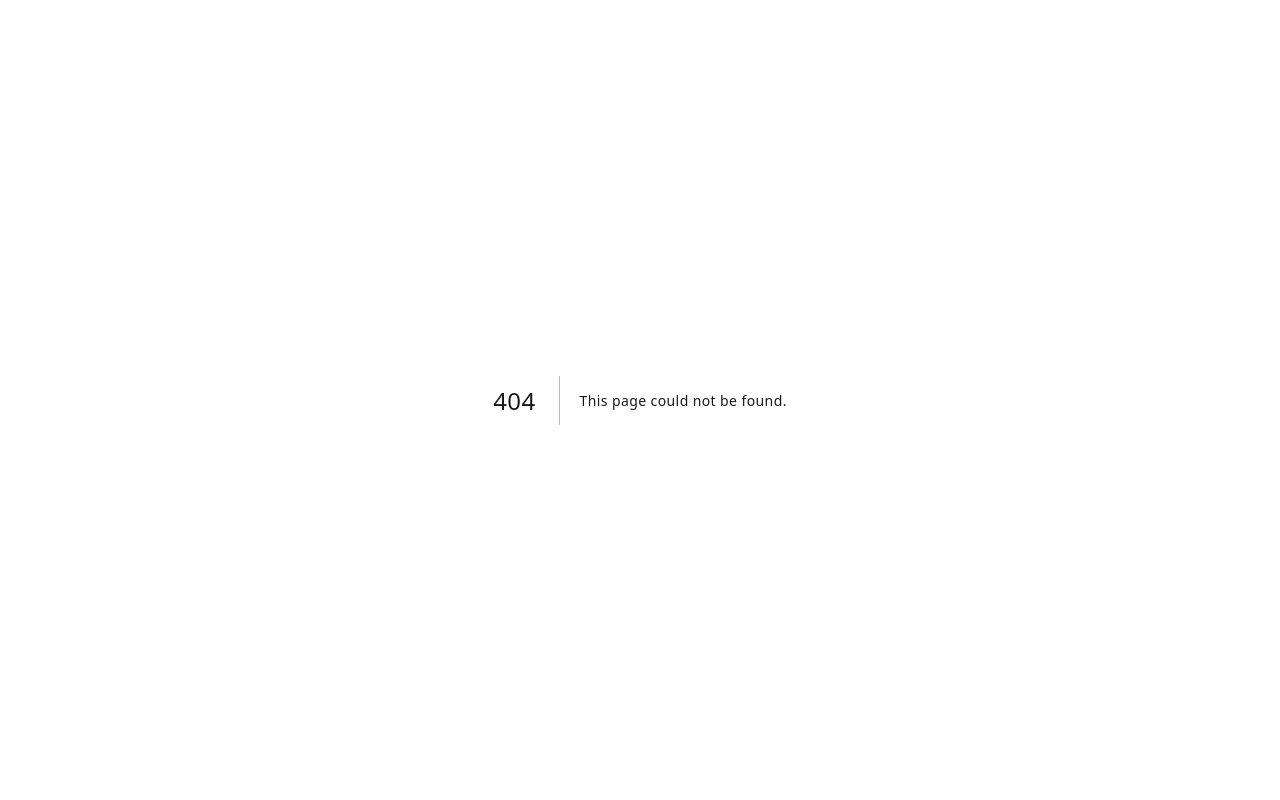
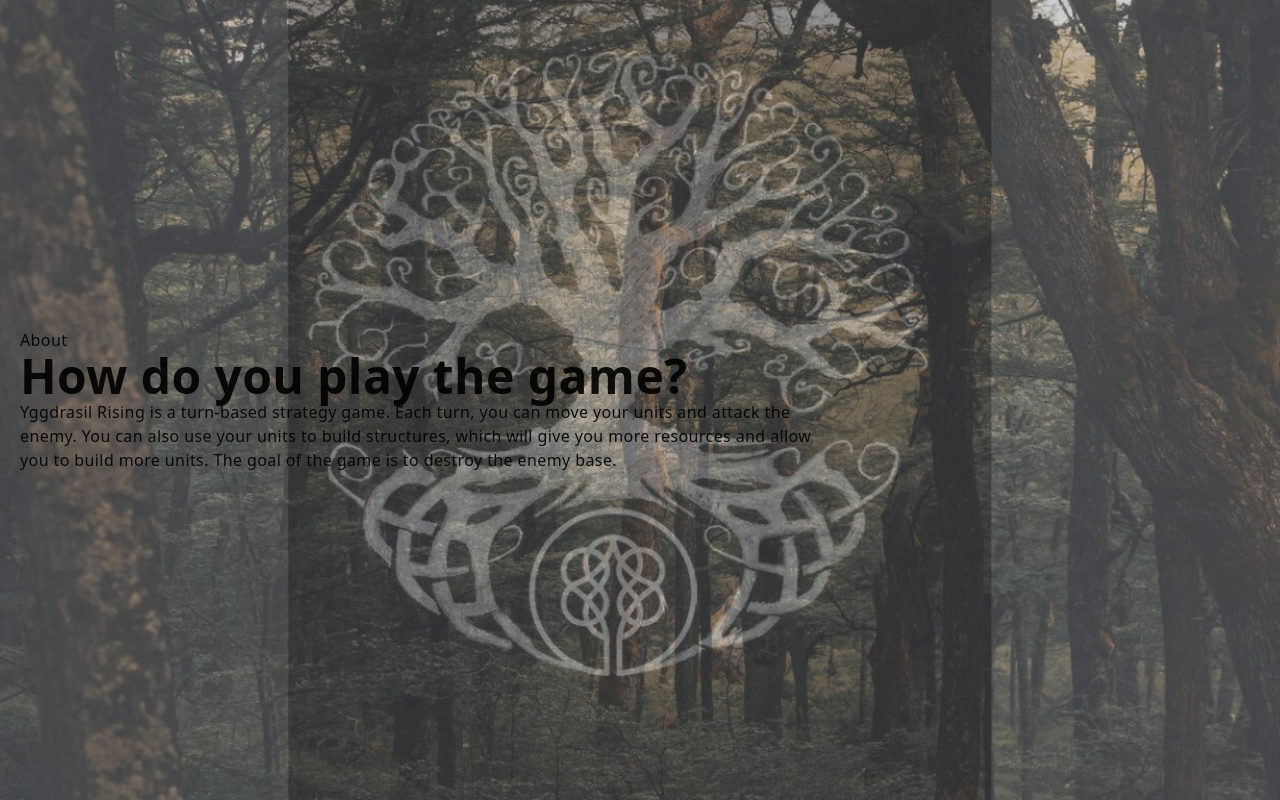
Before and after one commit to mutantEris/YggdrasilRising, a Next.js app in the folder yggdrasil_web/: page /Components/about in a window 1280 px wide. Before the commit this address had no page. Built offline with nearby package versions, Linux system fonts and the light colour scheme.

Commit message:
a little morning work getting ready for Campus:

```diff
--- /dev/null
+++ b/yggdrasil_web/pages/Components/about.jsx
@@ -0,0 +1,25 @@
+/** @format */
+
+import React from "react";
+
+const About = () => {
+	return (
+		<div className='w-full md:h-screen p-2 flex items-center py-16'>
+			<div className='max-w-[1240px] m-auto md:grid grid-cols-3 gap-8'>
+				<div className='col-span-2'>
+					<p>About</p>
+					<h2>How do you play the game?</h2>
+					<p>
+						Yggdrasil Rising is a turn-based strategy game. Each turn, you can
+						move your units and attack the enemy. You can also use your units to
+						build structures, which will give you more resources and allow you
+						to build more units. The goal of the game is to destroy the enemy
+						base.
+					</p>
+				</div>
+			</div>
+		</div>
+	);
+};
+
+export default About;
```
